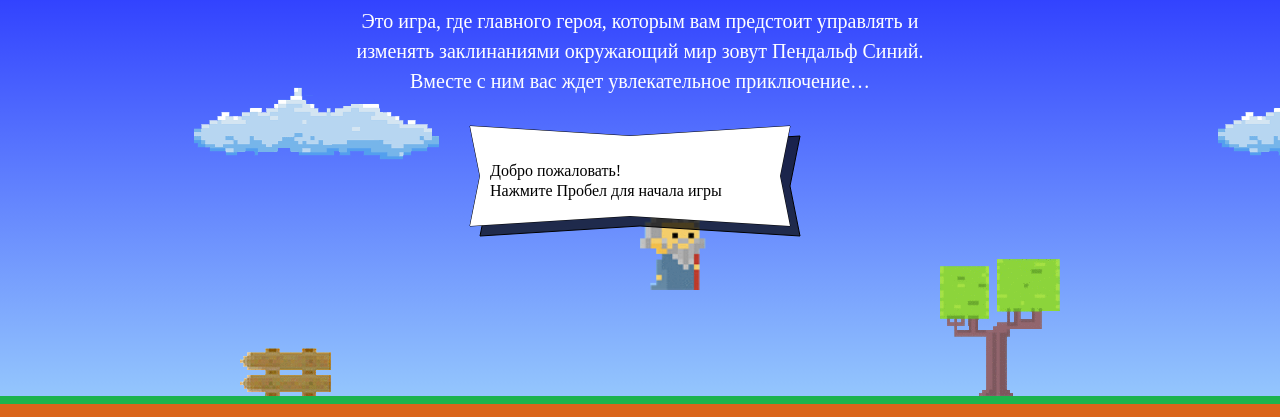
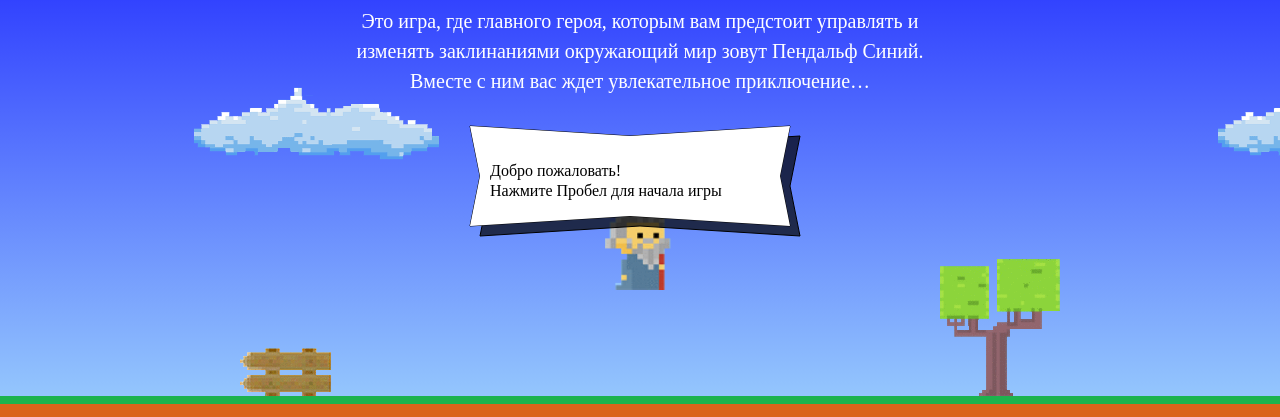
Before and after one commit to DvaTrii/937889-code-and-magick-18, a website: page index.html in a window 1280 px wide. Shown: the part 203-620 px from the top of the page. Drawn offline with Linux system fonts and the light colour scheme; a web font is replaced by a local one.

Commit message:
Выполнил второе задание в первом модуле исправил замечания

```diff
--- a/index.html
+++ b/index.html
@@ -187,14 +187,14 @@
   var getFireballSpeed = function (left) {
     return left ? 5 :2;
   };
-  var getWizardHeight = function (wizardWidth) {
-      return wizardHeight = 1.337 * wizardWidth;
+  var getWizardHeight = function () {
+      return 1.337 * wizardWidth;
   };
   var getWizardX = function (width) {
-    return width / 2;
+    return width / 2 - wizardWidth / 2;
   };
   var getWizardY = function (height) {
-    return height = height - (height * (2 / 3));
+    return height - (height * (2 / 3));
   };
 </script>
 <script src="js/game.js"></script>
```
